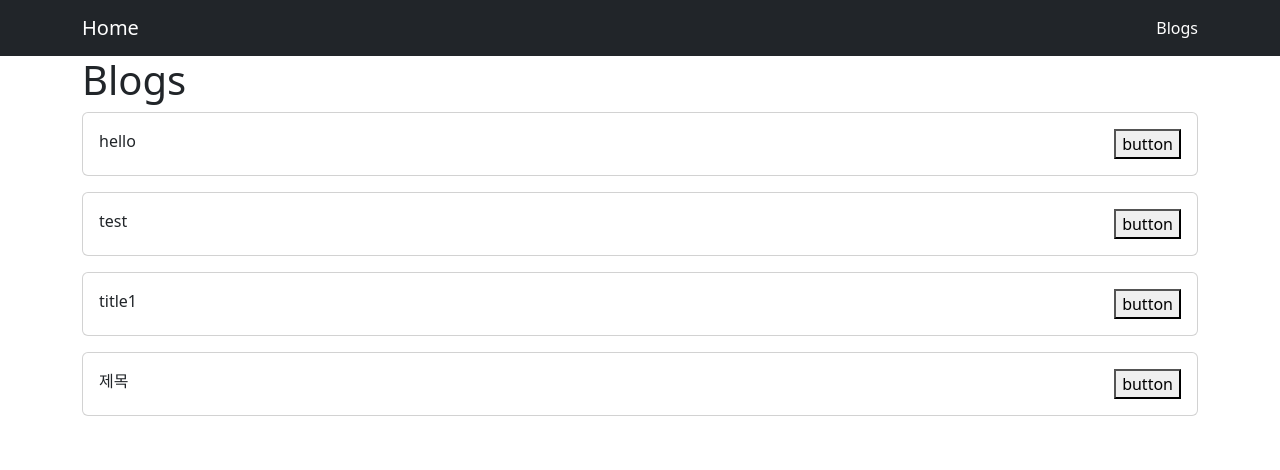
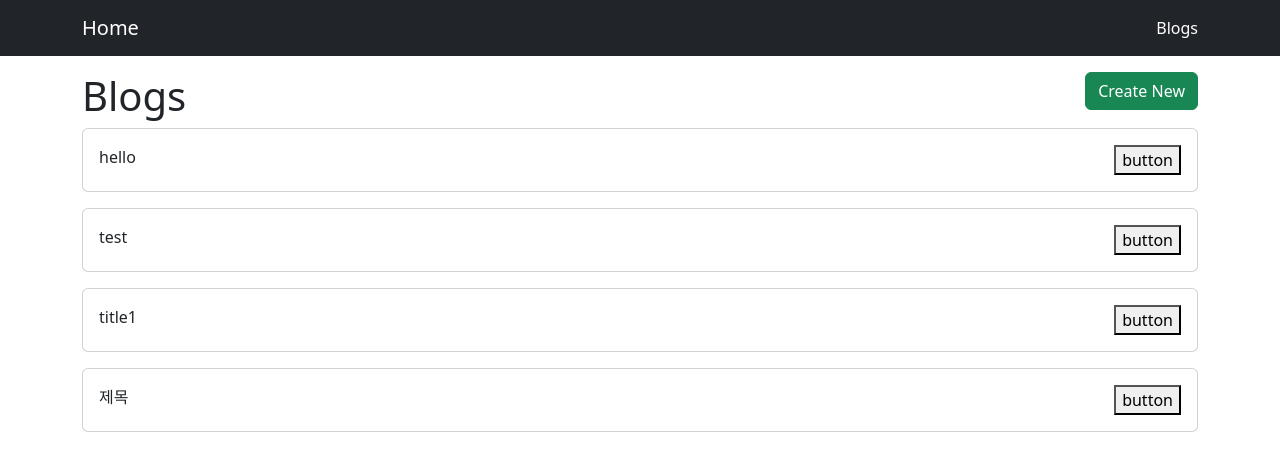
Before and after one commit to EllaSEON/Blog, a React (Create React App) app in the folder react-basic/: page /blogs in a window 1280 px wide. Shown: the top 470 px of the page. Built offline with nearby package versions, Linux system fonts and the light colour scheme; data requests are answered from the project's data file.

Commit message:
<feat> : 생성 페이지로 이동

```diff
--- a/react-basic/src/App.jsx
+++ b/react-basic/src/App.jsx
@@ -6,7 +6,7 @@
   return (
     <BrowserRouter>
       <NavBar />
-      <div className="container">
+      <div className="container mt-3">
         <Routes>
           {routes.map((route) => {
             return (
--- a/react-basic/src/Pages/ListPage.jsx
+++ b/react-basic/src/Pages/ListPage.jsx
@@ -1,6 +1,7 @@
 import axios from "axios";
 import { useState, useEffect } from "react";
 import Card from "../components/Card";
+import { Link } from "react-router-dom";
 
 const ListPage = () => {
   const [posts, setPosts] = useState([]);
@@ -15,7 +16,14 @@
   }, []);
   return (
     <div>
-      <h1>Blogs</h1>
+      <div className="d-flex justify-content-between">
+        <h1>Blogs</h1>
+        <div>
+          <Link to="/blogs/create" className="btn btn-success">
+            Create New
+          </Link>
+        </div>
+      </div>
       {posts.map((post) => {
         return (
           <Card key={post.id} title={post.title}>
```
